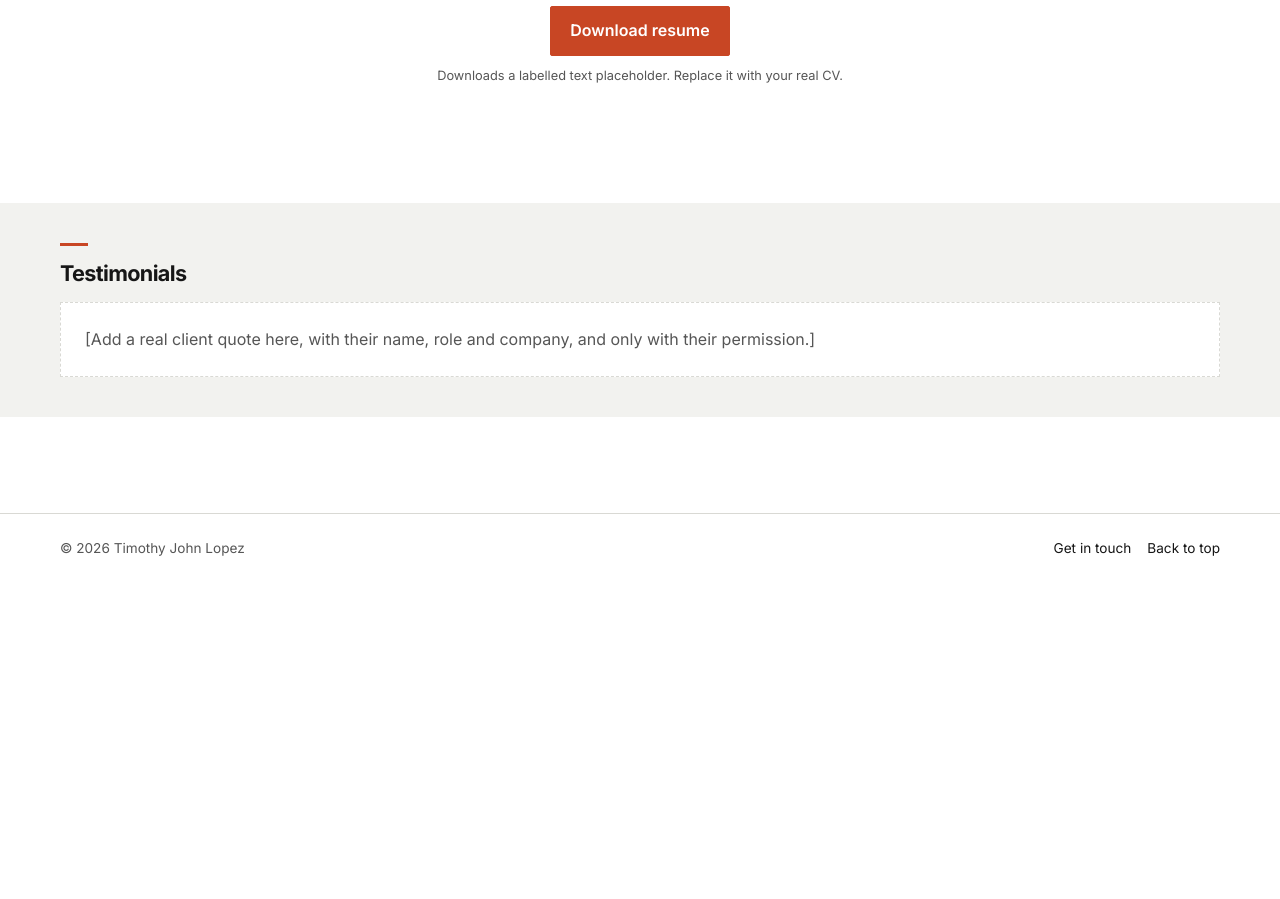
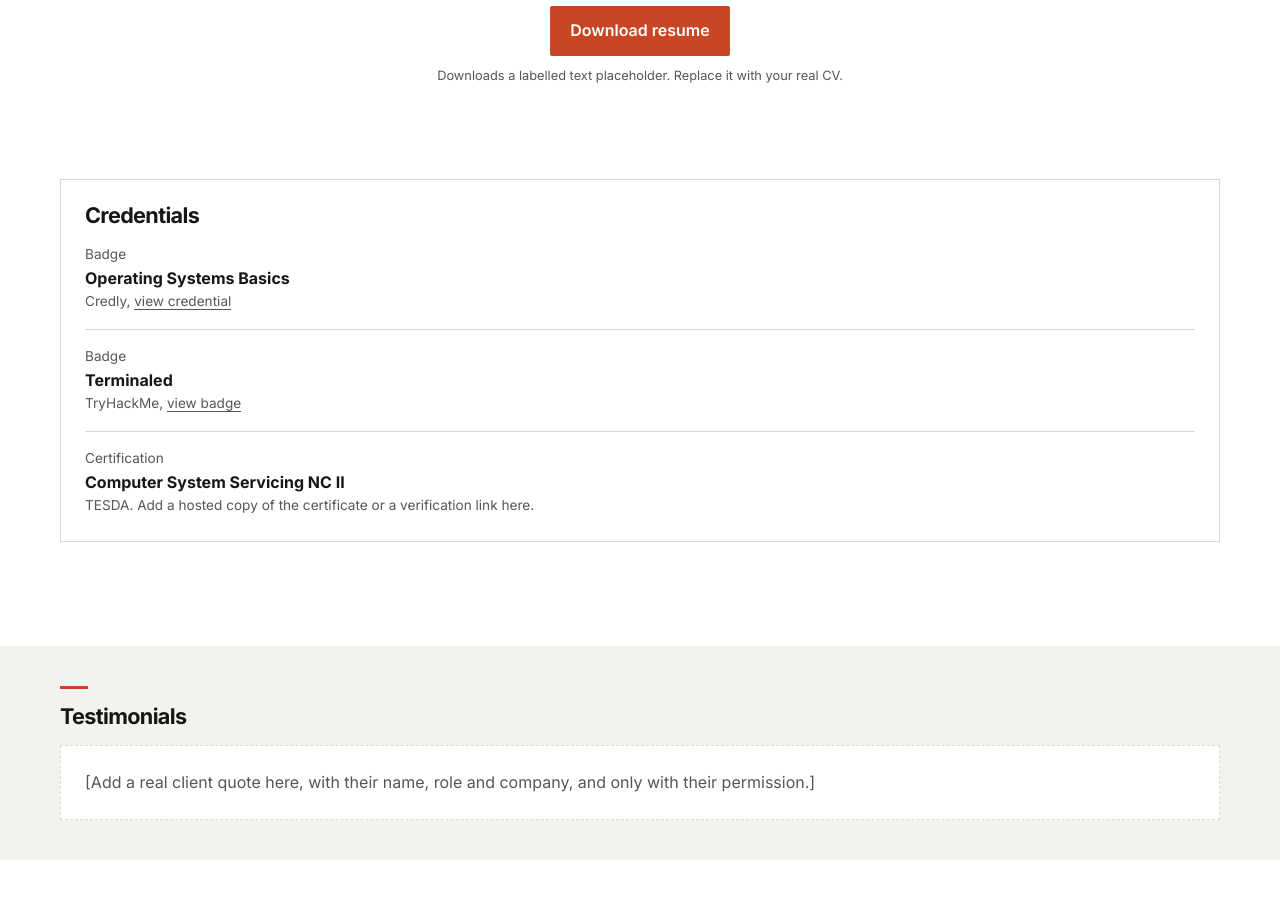
Before and after one commit to TimJohn05/TimJohn05.github.io, a plain HTML site: page skills.html in a window 1280 px wide. Shown: the part 820-1719 px from the top of the page. Before the commit the page ends 1404 px from the top, so only its background shows below. Drawn offline with Linux system fonts and the light colour scheme.

Commit message:
Add TryHackMe and TESDA credentials

```diff
--- a/skills.html
+++ b/skills.html
@@ -115,6 +115,30 @@
       </div>
     </section>
 
+    <!-- Credentials with links to the issuing platforms or to a hosted copy of the certificate. -->
+    <section class="section--tight" aria-labelledby="credentials-title">
+      <div class="container panel">
+        <h2 id="credentials-title">Credentials</h2>
+        <ul class="timeline">
+          <li>
+            <span>Badge</span>
+            <strong>Operating Systems Basics</strong>
+            <small>Credly, <a href="https://www.credly.com/badges/a82007c9-3eee-4186-a78d-f0667f527a96" target="_blank" rel="noopener noreferrer">view credential</a></small>
+          </li>
+          <li>
+            <span>Badge</span>
+            <strong>Terminaled</strong>
+            <small>TryHackMe, <a href="https://tryhackme.com/dashboard?badge=timjohnlopez:terminaled" target="_blank" rel="noopener noreferrer">view badge</a></small>
+          </li>
+          <li>
+            <span>Certification</span>
+            <strong>Computer System Servicing NC II</strong>
+            <small>TESDA. Add a hosted copy of the certificate or a verification link here.</small>
+          </li>
+        </ul>
+      </div>
+    </section>
+
     <!-- Wide placeholder panel. Real testimonials go here once permission is granted. -->
     <section class="testimonial" aria-labelledby="testimonial-title">
       <div class="container">
--- a/style.css
+++ b/style.css
@@ -485,6 +485,16 @@ h2 {
   font-size: 0.85rem;
 }
 
+.timeline a {
+  color: var(--muted);
+  text-decoration: underline;
+  text-underline-offset: 3px;
+}
+
+.timeline a:hover {
+  color: var(--accent-deep);
+}
+
 .tag-list {
   display: flex;
   flex-wrap: wrap;
```
Also changed, not shown: about.html (+12 -2 lines), contact.html (+1 -0 lines), 1 other file.
